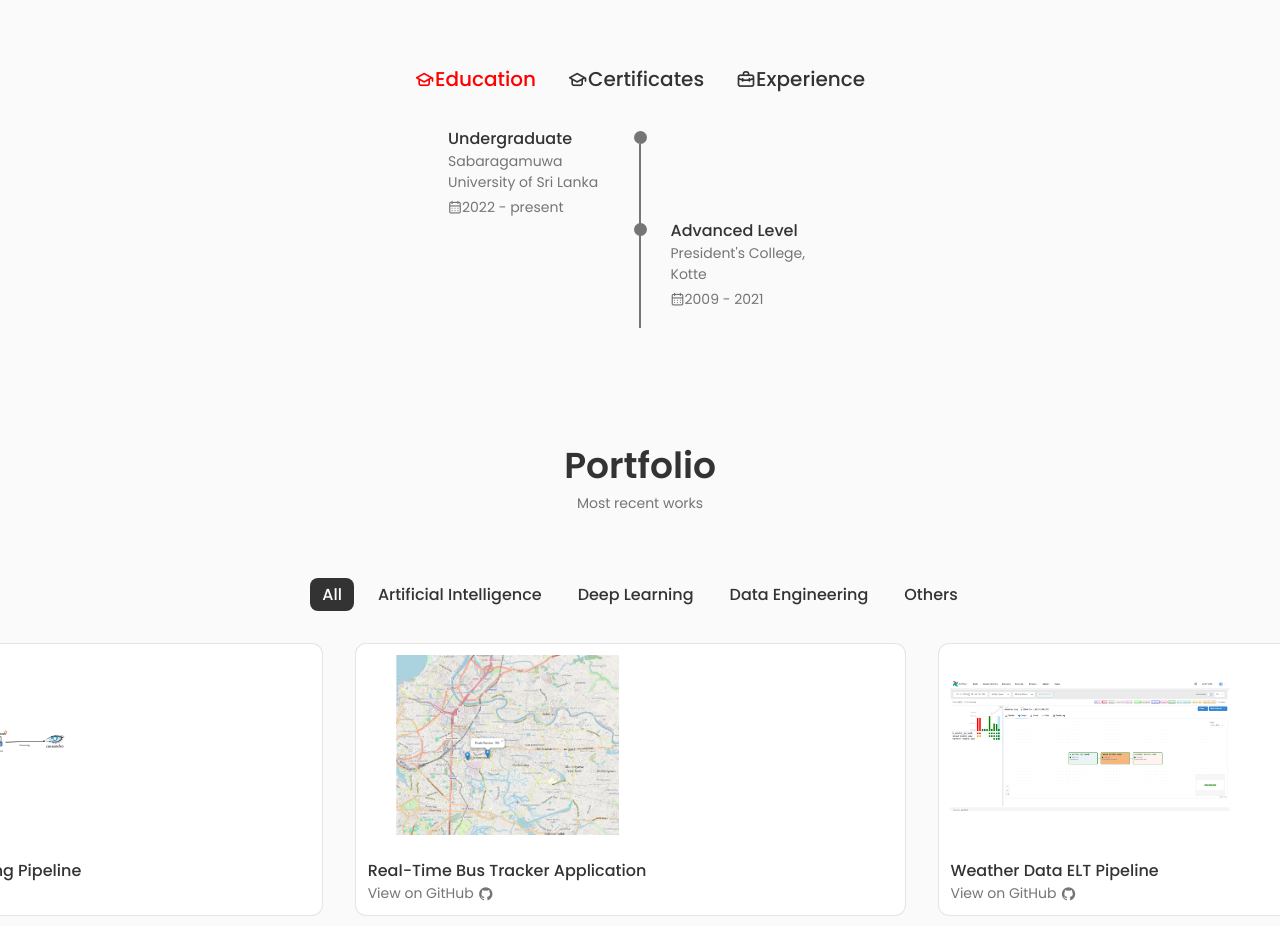
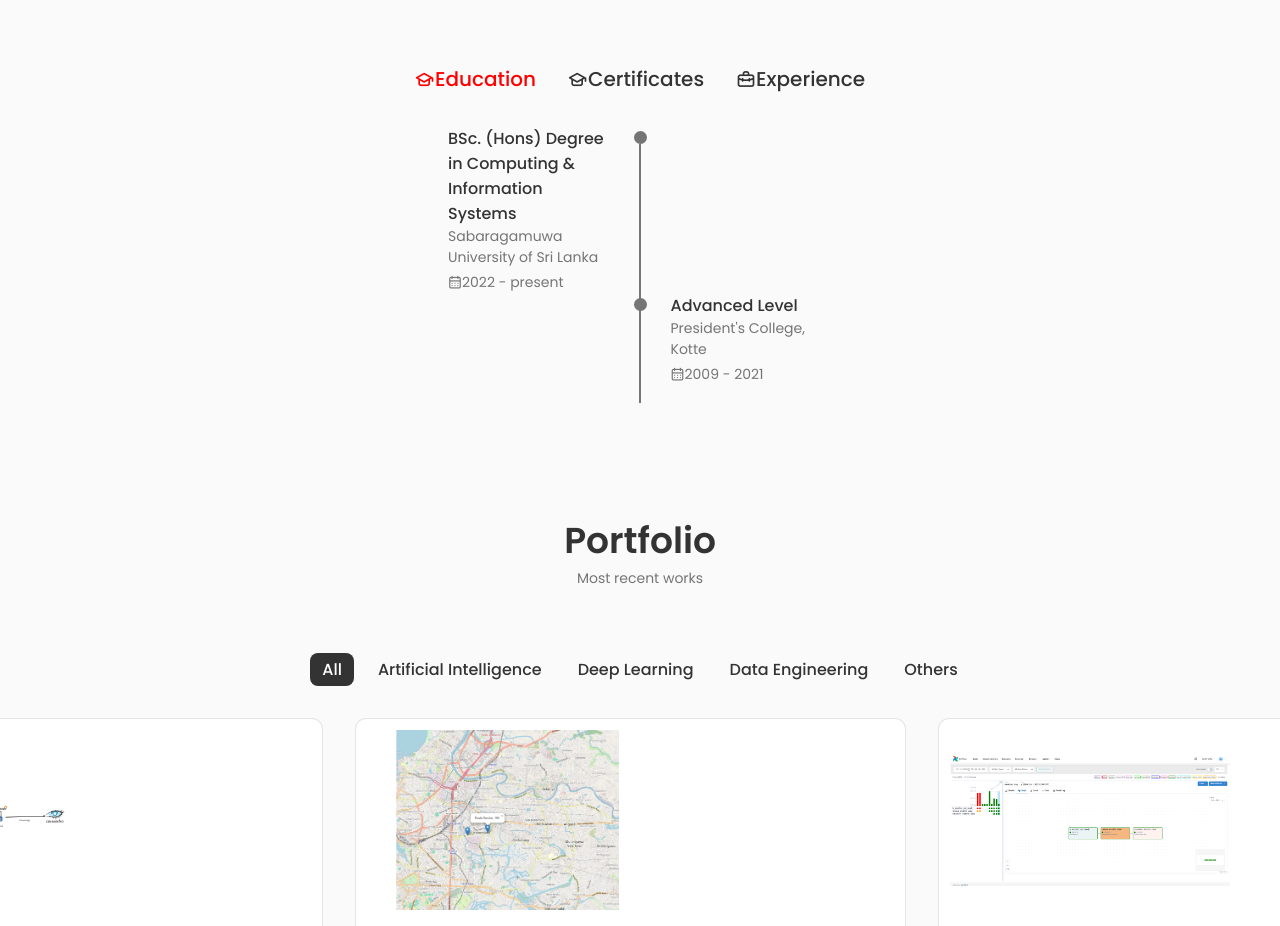
Before and after one commit to pinilDissanayaka/pinil, a React (Vite) app: page / in a window 1280 px wide. Shown: the part 2927-3853 px from the top of the page. Built offline with nearby package versions, Linux system fonts and the light colour scheme.

Commit message:
add work place

```diff
--- a/src/components/qualification/Qualification.jsx
+++ b/src/components/qualification/Qualification.jsx
@@ -61,7 +61,7 @@
           >
             <div className="qualification_data">
               <div className="">
-                <h3 className="qualification_title">Undergraduate</h3>
+                <h3 className="qualification_title">BSc. (Hons) Degree in Computing & Information Systems</h3>
                 <span className="qualification_subtitle">Sabaragamuwa University of Sri Lanka</span>
                 <div className="qualification_calender">
                   <i className="uil uil-calendar-alt"></i>2022 - present
```
